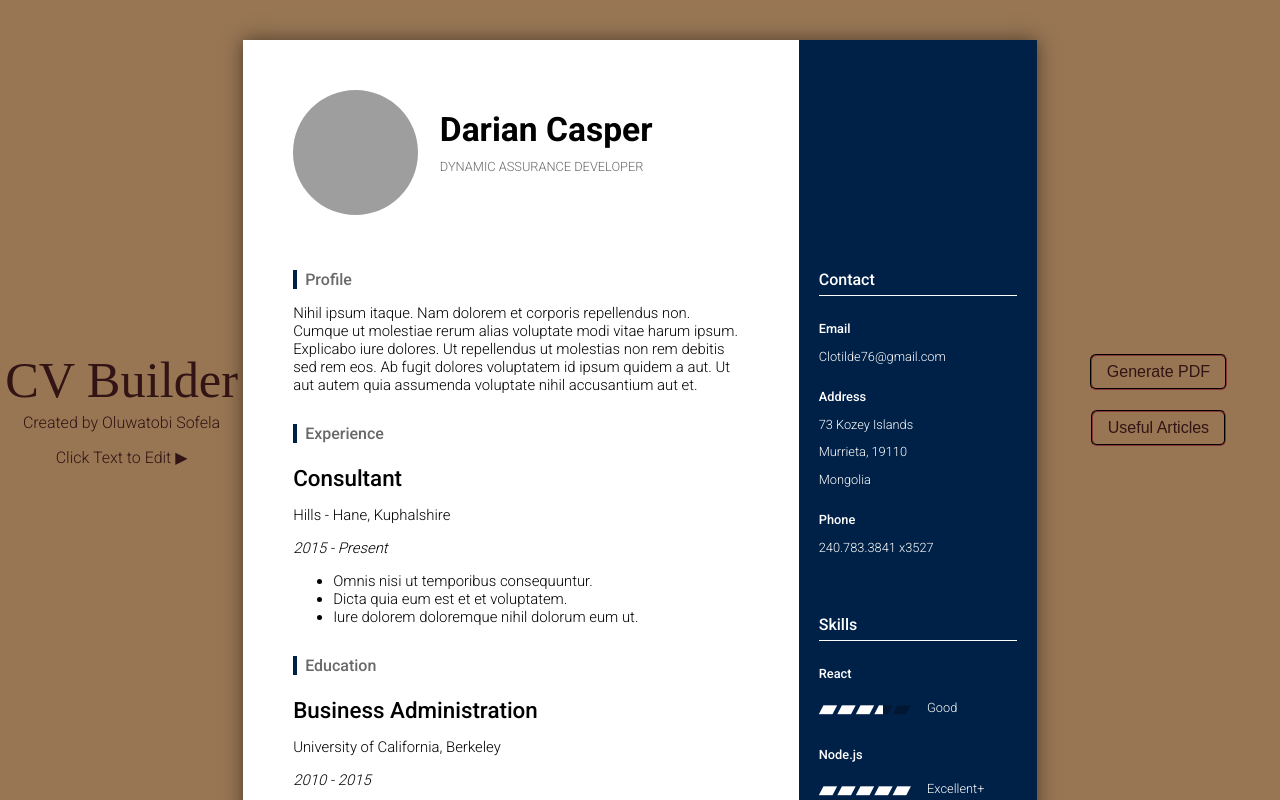
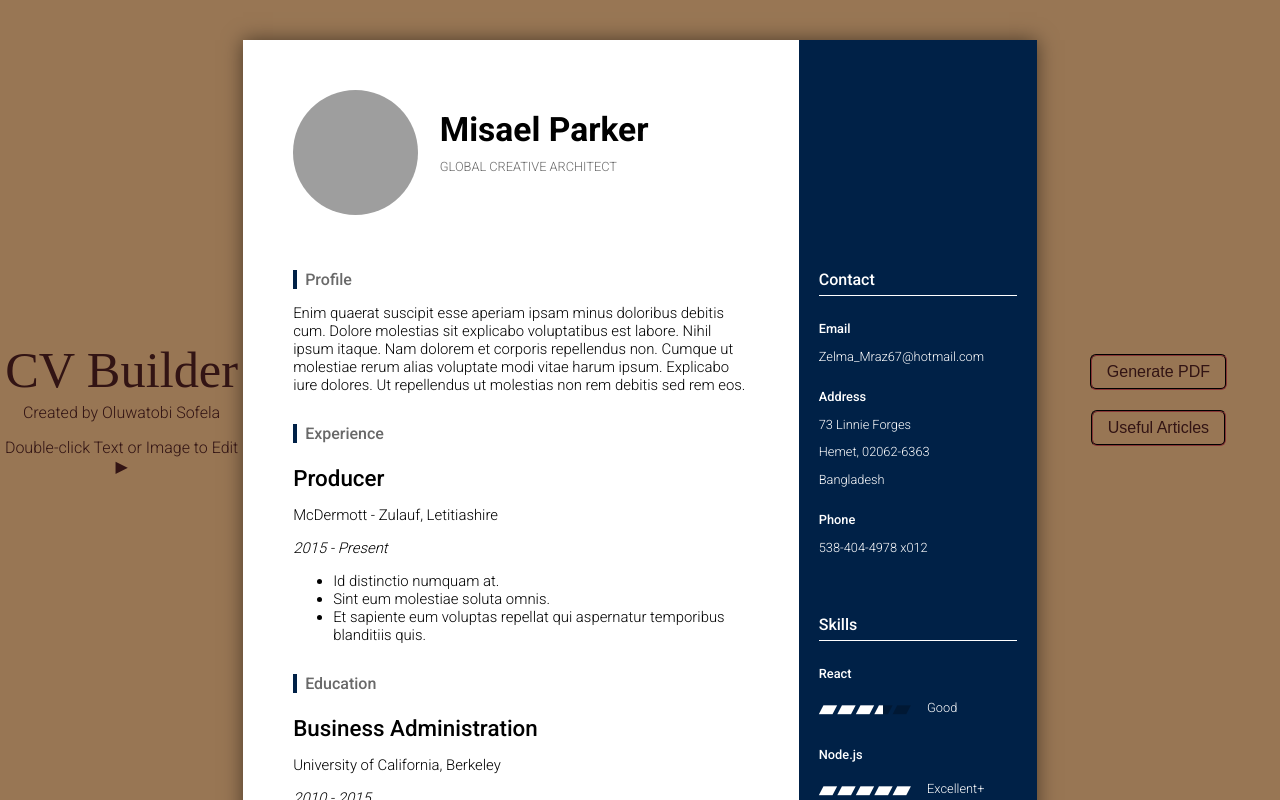
Before and after one commit to oluwatobiss/cv-builder, a React (Create React App) app: page / in a window 1280 px wide. Shown: the top 800 px of the page. Built offline with nearby package versions, Linux system fonts and the light colour scheme; grey boxes are pictures that could not be loaded; a web font is replaced by a local one.

Commit message:
Make name and job title editable

```diff
--- a/src/components/AboutApp.js
+++ b/src/components/AboutApp.js
@@ -3,7 +3,7 @@ function AboutApp() {
         <div id="about-app-div">
             <h1>CV Builder</h1>
             <a href="https://www.codesweetly.com/" rel="noreferrer" target="_blank">Created by Oluwatobi Sofela</a>
-            <p>Click Text to Edit ▶</p>
+            <p>Double-click Text or Image to Edit ▶</p>
         </div>
     );
 }
--- a/src/components/Avatar.js
+++ b/src/components/Avatar.js
@@ -23,7 +23,7 @@ class Avatar extends Component {
         return (
             <div>
                 <input id="avatar-input-ele" type="file" accept="image/*" onChange={this.handleChange} ref={this.avatarInputEleRef} />
-                <img id="avatar" src={this.state.avatar} alt="avatar" onDoubleClick={this.handleDoubeClick} onLoad={this.handleLoad} />
+                <img id="avatar" src={this.state.avatar} alt="Avatar" onDoubleClick={this.handleDoubeClick} onLoad={this.handleLoad} />
             </div>
         )
     }
--- a/src/components/NameAndJobTitle.js
+++ b/src/components/NameAndJobTitle.js
@@ -5,15 +5,40 @@ class NameAndJobTitle extends Component {
     constructor() {
         super();
         this.state = {
-            avatar: faker.image.avatar(),
+            fullName: {text: `${faker.name.firstName()} ${faker.name.lastName()}`, showInputEle: false},
+            jobTitle: {text: faker.name.jobTitle(), showInputEle: false}
         };
+    }
+
+    handleChange = (e) => {
+        const {name, value} = e.target;
+        this.setState({[name]: {...this.state[name], text: value}});
+    }
+
+    handleBlur = (e) => {
+        const {name} = e.target;
+        this.setState({[name]: {...this.state[name], showInputEle: false}});
+    }
+
+    handleDoubleClick = (e) => {
+        const {className} = e.target;
+        this.setState({[className]: {...this.state[className], showInputEle: true}});
     }
 
     render() {
         return (
             <div id="name-and-job-title-div">
-                <p id="fullname">{`${faker.name.firstName()} ${faker.name.lastName()}`}</p>
-                <p id="job-title">{faker.name.jobTitle()}</p>
+                {
+                    this.state.fullName.showInputEle ?
+                    <input type="text" className="fullName" name="fullName" value={this.state.fullName.text} onChange={this.handleChange} onBlur={this.handleBlur} autoFocus /> :
+                    <p className="fullName" onDoubleClick={this.handleDoubleClick}>{this.state.fullName.text}</p>
+                }
+
+                {
+                    this.state.jobTitle.showInputEle ?
+                    <input type="text" className="jobTitle" name="jobTitle" value={this.state.jobTitle.text} onChange={this.handleChange} onBlur={this.handleBlur} autoFocus /> :
+                    <p className="jobTitle" onDoubleClick={this.handleDoubleClick}>{this.state.jobTitle.text}</p>
+                }
             </div>
         )
     }
--- a/src/index.css
+++ b/src/index.css
@@ -86,9 +86,6 @@ main {
 #avatar {
     width: 125px;
     height: 125px;
-}
-
-#avatar {
     border-radius: 50%;
 }
 
@@ -96,17 +93,29 @@ main {
     padding-left: 10px;
 }
 
-#fullname {
+input {
+    font-family: 'Roboto', sans-serif;
+}
+
+input:focus {
+    outline: none;
+    border: none;
+}
+
+.fullName {
+    width: 100%;
     margin-top: 20px;
     margin-bottom: 0;
+    font-size: 2.1rem;
     font-weight: 700;
-    font-size: 2.1rem;
 }
 
-#job-title {
+.jobTitle {
+    width: 100%;
     margin-top: 10px;
     text-transform: uppercase;
     font-size: .8rem;
+    font-weight: 300;
     color: dimgrey;
 }
 
```
